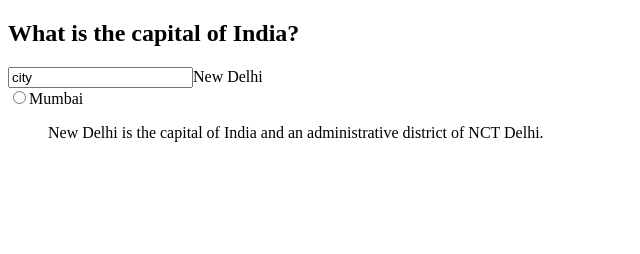
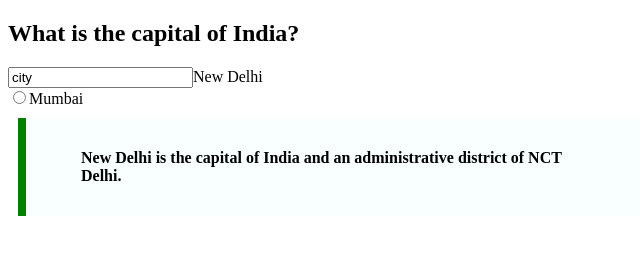
Before and after one commit to acciojob/trivia-Tanushree58, a website: page main.html in a window 1280 px wide. Shown: the whole page, without its empty margins (0-640 px from the left). Drawn offline with Linux system fonts and the light colour scheme.

Commit message:
created a submission

```diff
--- a/styles.css
+++ b/styles.css
@@ -1,2 +1,12 @@
 
-/* Your CSS Code here. */
+div{
+
+}
+#capital{
+	max-width: 600px;
+margin: 10px;
+padding: 15px;
+border-left: 8px solid green;
+background-color: #f8fffe;
+font-weight: bold;
+}
```
